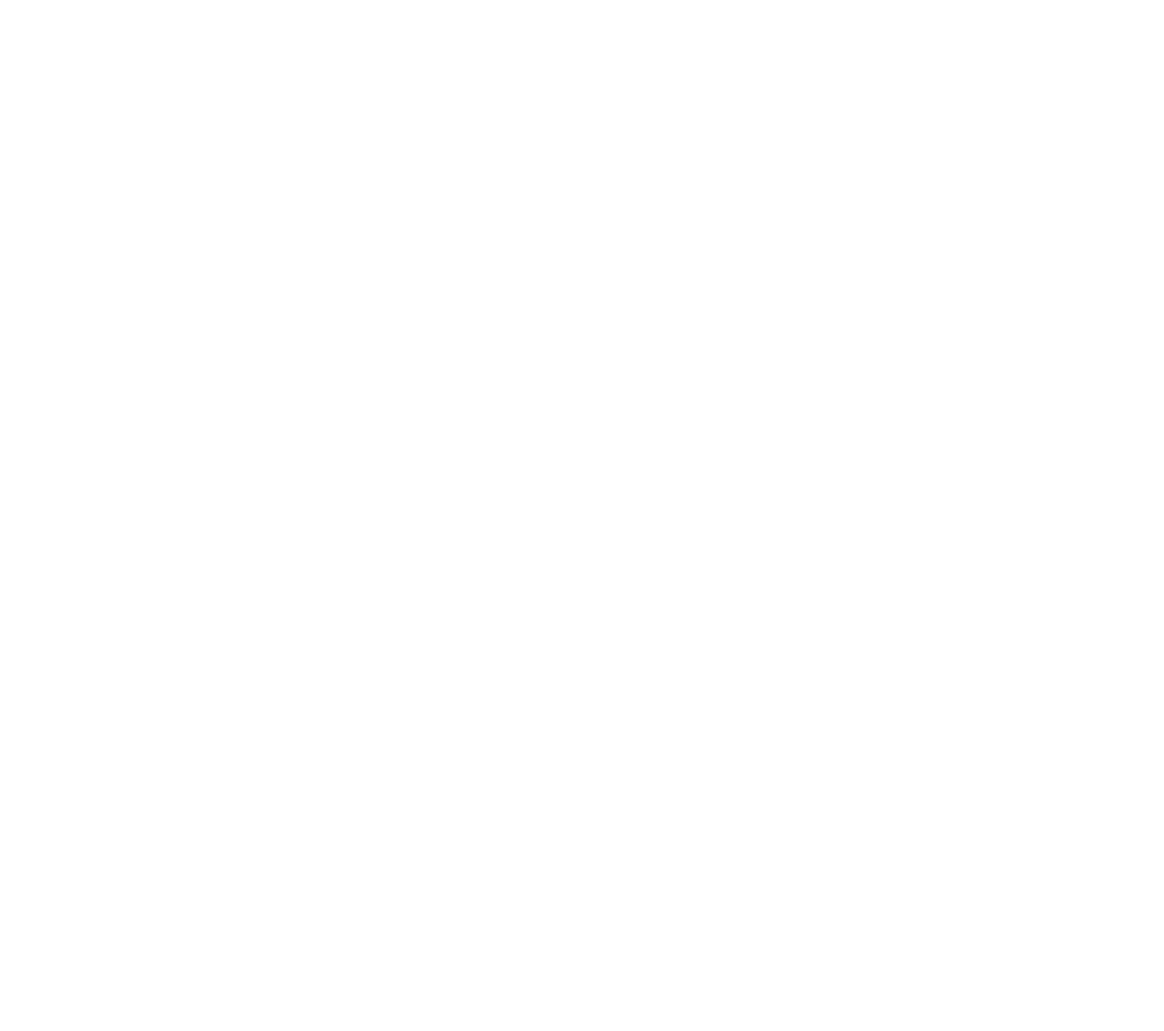
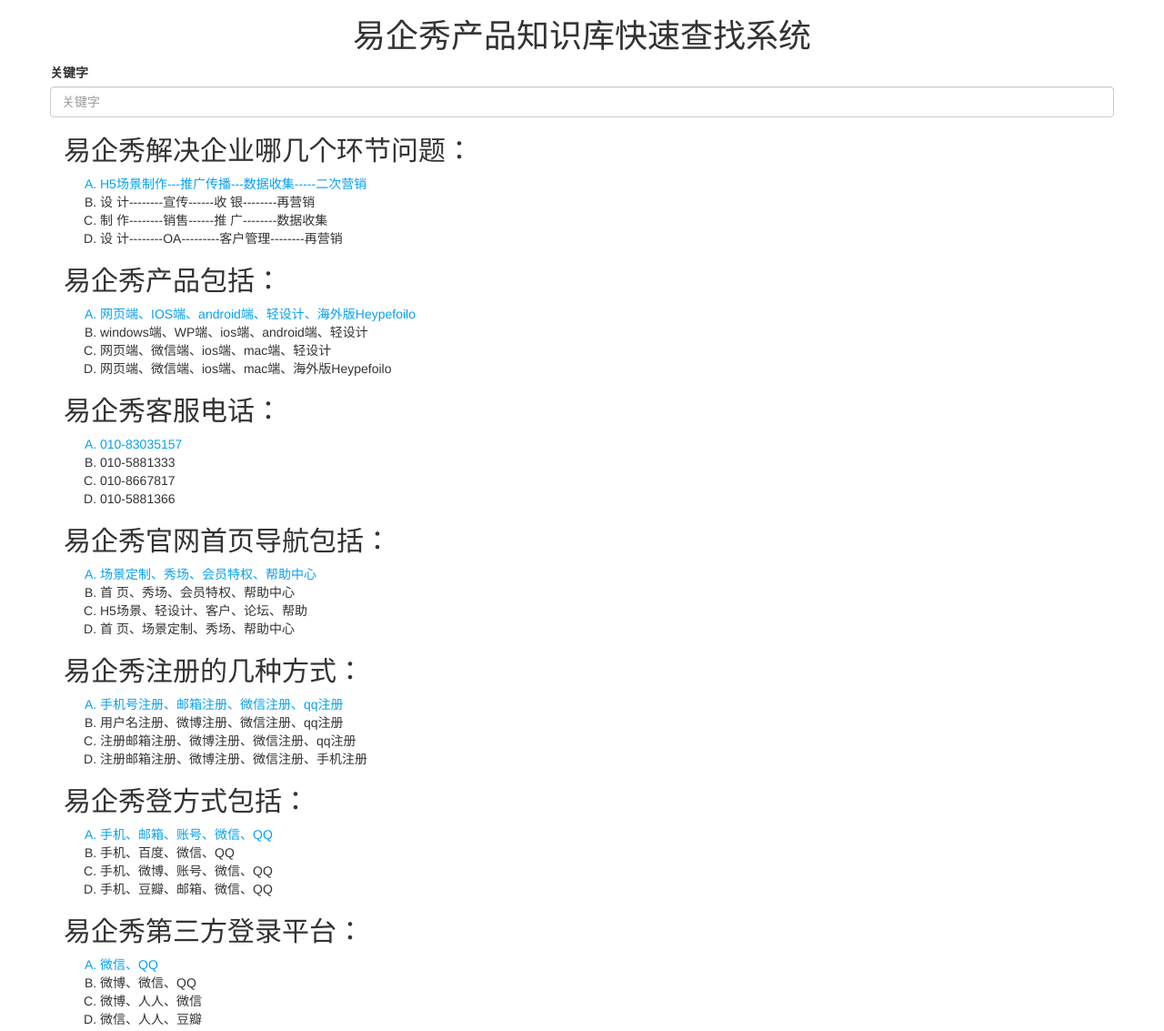
Before and after one commit to ChineseNetEqxiu/test, a website: page index.html in a window 1280 px wide. Shown: the whole page at 91% size. Before the commit the page ends 800 px from the top, so only its background shows below. Drawn offline with nearby package versions, Linux system fonts and the light colour scheme.

Commit message:
页面大体布局

```diff
--- /dev/null
+++ b/assets/qa.json
@@ -0,0 +1,67 @@
+[
+  {
+    "title" : "易企秀解决企业哪几个环节问题：",
+    "answer" : [
+      {"title": "H5场景制作---推广传播---数据收集-----二次营销", "result": true},
+      {"title": "设    计--------宣传------收    银--------再营销"},
+      {"title": "制    作--------销售------推    广--------数据收集"},
+      {"title": "设    计--------OA---------客户管理--------再营销"}
+    ]
+  },
+  {
+    "title" : "易企秀产品包括：",
+    "answer" : [
+      {"title": "网页端、IOS端、android端、轻设计、海外版Heypefoilo", "result": true},
+      {"title": "windows端、WP端、ios端、android端、轻设计"},
+      {"title": "网页端、微信端、ios端、mac端、轻设计"},
+      {"title": "网页端、微信端、ios端、mac端、海外版Heypefoilo"}
+    ]
+  },
+  {
+    "title" : "易企秀客服电话：",
+    "answer" : [
+      {"title": "010-83035157", "result": true},
+      {"title": "010-5881333"},
+      {"title": "010-8667817"},
+      {"title": "010-5881366"}
+    ]
+  },
+  {
+    "title" : "易企秀官网首页导航包括：",
+    "answer" : [
+      {"title": "场景定制、秀场、会员特权、帮助中心", "result": true},
+      {"title": "首    页、秀场、会员特权、帮助中心"},
+      {"title": "H5场景、轻设计、客户、论坛、帮助"},
+      {"title": "首    页、场景定制、秀场、帮助中心"}
+    ]
+  },
+  {
+    "title" : "易企秀注册的几种方式：",
+    "answer" : [
+      {"title": "手机号注册、邮箱注册、微信注册、qq注册", "result": true},
+      {"title": "用户名注册、微博注册、微信注册、qq注册"},
+      {"title": "注册邮箱注册、微博注册、微信注册、qq注册"},
+      {"title": "注册邮箱注册、微博注册、微信注册、手机注册"}
+    ]
+  },
+  {
+    "title" : "易企秀登方式包括：",
+    "answer" : [
+      {"title": "手机、邮箱、账号、微信、QQ", "result": true},
+      {"title": "手机、百度、微信、QQ"},
+      {"title": "手机、微博、账号、微信、QQ"},
+      {"title": "手机、豆瓣、邮箱、微信、QQ"}
+    ]
+  },
+  {
+    "title" : "易企秀第三方登录平台：",
+    "answer" : [
+      {"title": "微信、QQ", "result": true},
+      {"title": "微博、微信、QQ"},
+      {"title": "微博、人人、微信"},
+      {"title": "微信、人人、豆瓣"}
+    ]
+  }
+
+
+]
--- a/css/style.css
+++ b/css/style.css
@@ -0,0 +1,3 @@
+.answers .answer.active {
+    color: #08a1ef;
+}
--- a/index.html
+++ b/index.html
@@ -8,8 +8,28 @@
     <link rel="stylesheet" href="css/style.css"/>
 </head>
 <body ng-cloak>
-<div class="container">
-
+<div class="container" ng-controller="QuestionListCtrl">
+    <h1 class="text-center">易企秀产品知识库快速查找系统</h1>
+    <form class="form form-horizontal quick-search">
+        <div class="form-group">
+            <label>关键字</label>
+            <input type="text" class="form-control" placeholder="关键字" ng-model="keywords"/>
+        </div>
+    </form>
+    <div class="questions-container">
+        <div class="question-answer" ng-repeat="question in questions | filter:keywords">
+            <h2>{{question.title}}</h2>
+            <div class="answers">
+                <ol>
+                    <li type="A" class="answer"
+                        ng-class="{'active': answer.result}"
+                        ng-repeat="answer in question.answer">
+                        {{answer.title}}
+                    </li>
+                </ol>
+            </div>
+        </div>
+    </div>
 </div>
 <script src="node_modules/jquery/dist/jquery.js"></script>
 <script src="node_modules/angular/angular.js"></script>
--- a/js/app.js
+++ b/js/app.js
@@ -1,4 +1,8 @@
 angular.module('test', [])
-    .controller('QuestionListCtrl', ['$scope', function ($scope) {
-
+    .controller('QuestionListCtrl', ['$scope', '$http', function ($scope, $http) {
+        $scope.keywords = '';
+        $http.get('assets/qa.json')
+            .then(function (res) {
+                $scope.questions = res.data;
+            });
     }]);
```
